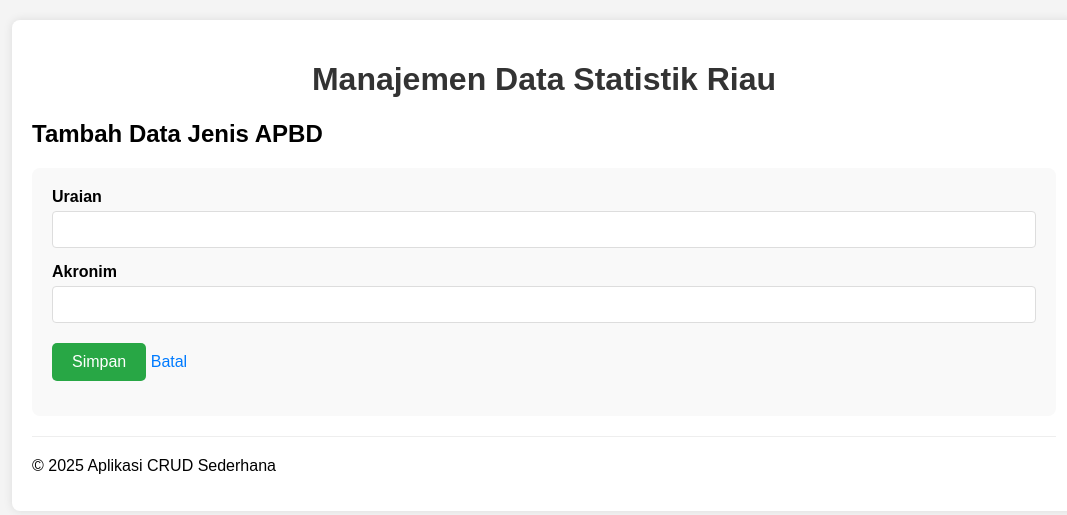
After one commit to ayat7779/stat_provinsi_riau, a PHP site: page /apbd-jenis/create.php in a window 1280 px wide. The commit adds this page. Shown: the top 515 px of the page, without its empty margins (96-1163 px from the left). Run offline with PHP 8.4, Linux system fonts and the light colour scheme.

Commit message:
Menambahkan folder jenis apbd

```diff
--- /dev/null
+++ b/apbd-jenis/create.php
@@ -0,0 +1,97 @@
+<?php
+session_start();
+
+include '../config/database.php';
+include '../templates/header.php';
+
+$uraian_err = $akronim_err = "";
+$uraian = $akronim = "";
+
+$success_message = "";
+
+if ($_SERVER["REQUEST_METHOD"] == "POST") {
+
+    if (empty(trim($_POST["uraian"]))) {
+        $uraian_err = "<p class='error-message'>Uraian tidak boleh kosong.</p>";
+    } else {
+        $sql = "SELECT id FROM jenis_apbd WHERE uraian = ?";
+        if ($stmt = $conn->prepare($sql)) {
+            $stmt->bind_param("s", $param_uraian_check);
+            $param_uraian_check = trim($_POST["uraian"]);
+
+            if ($stmt->execute()) {
+                $stmt->store_result();
+                if ($stmt->num_rows == 1) {
+                    $uraian_err = "<p class='error-message'>Uraian ini sudah terdaftar.</p>";
+                } else {
+                    $uraian = trim($_POST["uraian"]);
+                }
+            } else {
+                echo "<p class='error-message'>Ada yang salah saat memeriksa Uraian. Silakan coba lagi nanti.</p>";
+            }
+            $stmt->close();
+        }
+    }
+
+    if (empty(trim($_POST["akronim"]))) {
+        $akronim_err = "<p class='error-message'>Akronim tidak boleh kosong.</p>";
+    } else {
+        $akronim = trim($_POST["akronim"]);
+    }
+
+    if (empty($uraian_err) && empty($akronim_err)) {
+        $sql = "INSERT INTO jenis_apbd (uraian, akronim) VALUES (?, ?)";
+
+        if ($stmt = $conn->prepare($sql)) {
+            $stmt->bind_param("ss", $param_uraian, $param_akronim);
+
+            $param_uraian = $uraian;
+            $param_akronim = $akronim;
+
+            if ($stmt->execute()) {
+                $success_message = "Data berhasil disimpan!";
+                $uraian = $akronim = "";
+            } else {
+                echo "<p class='error-message'>Ada yang salah saat menyimpan data. Silakan coba lagi nanti: </p>". $stmt->error;
+            }
+            $stmt->close();
+        }
+    }
+}
+?>
+
+<h2>Tambah Data Jenis APBD</h2>
+
+<?php
+if (!empty($success_message)): ?>
+    <div style="background-color: #d4edda; color: #155724; border: 1px solid #c3e6cb; padding: 10px; border-radius: 5px; margin-bottom: 20px;">
+        <?php echo $success_message; ?>
+    </div>
+    <script>
+        setTimeout(function() {
+            window.location.href = 'read.php';
+        }, 2000);
+    </script>
+<?php endif; ?>
+
+<form action="<?php echo htmlspecialchars($_SERVER["PHP_SELF"]); ?>" method="post">
+    <div>
+        <label>Uraian</label>
+        <input type="text" name="uraian" value="<?php echo htmlspecialchars($uraian); ?>">
+        <span class="error"><?php echo $uraian_err; ?></span>
+    </div>
+    <div>
+        <label>Akronim</label>
+        <input type="text" name="akronim" value="<?php echo htmlspecialchars($akronim); ?>">
+        <span class="error"><?php echo $akronim_err; ?></span>
+    </div>
+    <div>
+        <button type="submit">Simpan</button>
+        <a href="read.php" class="back-link">Batal</a>
+    </div>
+</form>
+
+<?php
+$conn->close();
+include '../templates/footer.php';
+?>
--- /dev/null
+++ b/apbd-jenis/style.css
@@ -0,0 +1,136 @@
+body {
+    font-family: Arial, sans-serif;
+    background-color: #f4f4f4;
+    margin: 0;
+    padding: 0;
+}
+
+.container {
+    width: 80%;
+    margin: 20px auto;
+    background-color: #fff;
+    padding: 20px;
+    box-shadow: 0 0 10px rgba(0, 0, 0, 0.1);
+    border-radius: 8px;
+}
+
+h1 {
+    color: #333;
+    text-align: center;
+}
+
+nav {
+    text-align: center;
+    margin-bottom: 20px;
+}
+
+nav a {
+    text-decoration: none;
+    color: #007bff;
+    padding: 8px 15px;
+    border: 1px solid #007bff;
+    border-radius: 5px;
+    margin: 0 5px;
+    transition: background-color 0.3s, color 0.3s;
+}
+
+nav a:hover {
+    background-color: #007bff;
+    color: #fff;
+}
+
+hr {
+    border: 0;
+    border-top: 1px solid #eee;
+    margin: 20px 0;
+}
+
+table {
+    width: 100%;
+    border-collapse: collapse;
+    margin-top: 20px;
+}
+
+table, th, td {
+    border: 1px solid #ddd;
+}
+
+th, td {
+    padding: 10px;
+    text-align: left;
+}
+
+th {
+    background-color: #007bff;
+    color: white;
+}
+
+tr:nth-child(even) {
+    background-color: #f2f2f2;
+}
+
+.actions a {
+    text-decoration: none;
+    padding: 5px 10px;
+    border-radius: 3px;
+    margin-right: 5px;
+}
+
+.actions .edit {
+    background-color: #ffc107;
+    color: white;
+}
+
+.actions .delete {
+    background-color: #dc3545;
+    color: white;
+}
+
+form {
+    background-color: #f9f9f9;
+    padding: 20px;
+    border-radius: 8px;
+}
+
+form div {
+    margin-bottom: 15px;
+}
+
+form label {
+    display: block;
+    margin-bottom: 5px;
+    font-weight: bold;
+}
+
+form input[type="text"],
+form input[type="email"] {
+    width: calc(100% - 22px);
+    padding: 10px;
+    border: 1px solid #ddd;
+    border-radius: 4px;
+}
+
+form button {
+    background-color: #28a745;
+    color: white;
+    padding: 10px 20px;
+    border: none;
+    border-radius: 5px;
+    cursor: pointer;
+    font-size: 16px;
+}
+
+form button:hover {
+    background-color: #218838;
+}
+
+.back-link {
+    display: inline-block;
+    margin-top: 15px;
+    text-decoration: none;
+    color: #007bff;
+}
+
+.back-link:hover {
+    text-decoration: underline;
+}
--- a/templates/menu.php
+++ b/templates/menu.php
@@ -1,5 +1,6 @@
             <nav>
                 <a href="apbd-kode-urut/read.php">Daftar Kode Urut APBD</a>
                 <a href="lkpd-kode-catatan/read.php">Daftar Kode Catatan LKPD APBD</a>
+                <a href="apbd-jenis/read.php">Daftar Jenis APBD</a>
             </nav>
         <hr>
```
Also changed, not shown: apbd-jenis/delete.php (added, +44 -0 lines), apbd-jenis/read.php (added, +67 -0 lines), apbd-jenis/update.php (added, +162 -0 lines).
